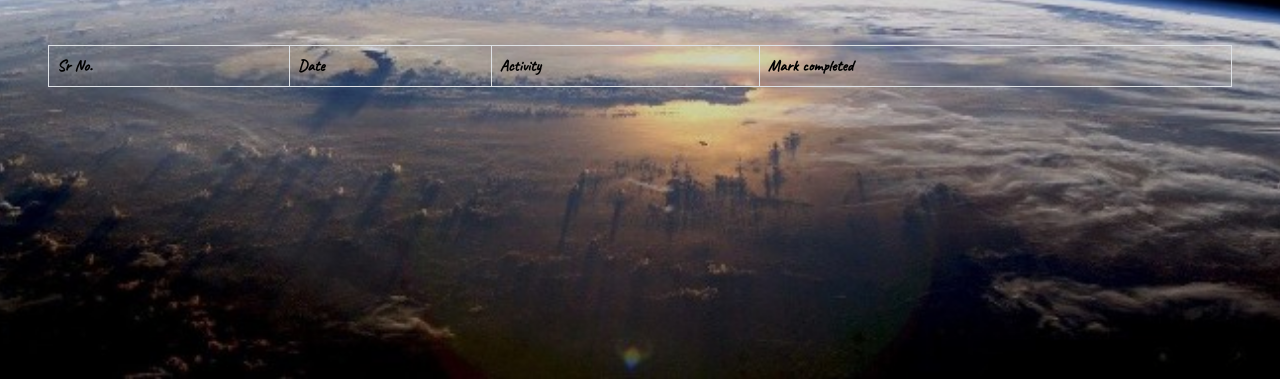
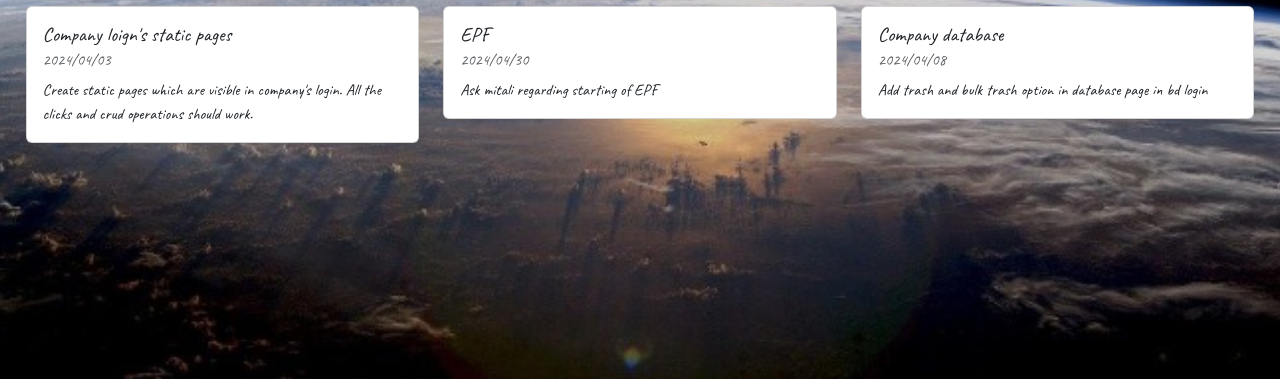
Before and after one commit to shaileshhb/chrome-extension, a browser extension: page tab/index.html in a window 1280 px wide. Shown: the part 421-800 px from the top of the page. Drawn offline with nearby package versions, Linux system fonts and the light colour scheme; no server answers; a web font is replaced by a local one.

Commit message:
changes in cards

```diff
--- a/tab/index.html
+++ b/tab/index.html
@@ -23,7 +23,41 @@
       <h3 class="text-white fs-2 ff-workbench" id="current-date"></h3>
     </div>
 
-    <div id="timesheet" class="table-responsive w-100 px-5 mt-5">
+    <div class="row mt-5">
+      <div class="col-md-4 col-sm-6 col-12">
+        <div class="card">
+          <div class="card-body">
+            <h5 class="card-title">Company loign's static pages</h5>
+            <h6 class="card-subtitle mb-2 text-body-secondary">2024/04/03</h6>
+            <p class="card-text">
+              Create static pages which are visible in company's login. All the clicks and crud operations should work.
+            </p>
+          </div>
+        </div>
+      </div>
+      <div class="col-md-4 col-sm-6 col-12">
+        <div class="card">
+          <div class="card-body">
+            <h5 class="card-title">EPF</h5>
+            <h6 class="card-subtitle mb-2 text-body-secondary">2024/04/30</h6>
+            <p class="card-text">Ask mitali regarding starting of EPF</p>
+          </div>
+        </div>
+      </div>
+      <div class="col-md-4 col-sm-6 col-12">
+        <div class="card">
+          <div class="card-body">
+            <h5 class="card-title">Company database</h5>
+            <h6 class="card-subtitle mb-2 text-body-secondary">2024/04/08</h6>
+            <p class="card-text">
+              Add trash and bulk trash option in database page in bd login
+            </p>
+          </div>
+        </div>
+      </div>
+    </div>
+
+    <!-- <div id="timesheet" class="table-responsive w-100 px-5 mt-5">
       <table class="table table-bordered table-transparent">
         <thead>
           <tr>
@@ -37,7 +71,7 @@
         </tbody>
       </table>
     </div>
-  </div>
+  </div> -->
 
   <script src="https://cdn.jsdelivr.net/npm/bootstrap@5.3.2/dist/js/bootstrap.bundle.min.js"
     integrity="sha384-C6RzsynM9kWDrMNeT87bh95OGNyZPhcTNXj1NW7RuBCsyN/o0jlpcV8Qyq46cDfL"
@@ -45,7 +79,7 @@
 
   <!-- <script src="./quotes.js"></script> -->
   <script src="./datetime.js"></script>
-  <script src="./timesheet.js"></script>
+  <!-- <script src="./timesheet.js"></script> -->
   <!-- <script src="./storage.js"></script> -->
 </body>
 
--- a/tab/timesheet.js
+++ b/tab/timesheet.js
@@ -1,4 +1,5 @@
-const baseUrl = 'http://localhost:8080/api/v1/tsam/tenant/7ca2664b-f379-43db-bdf9-7fdd40707219'
+// const baseUrl = 'http://localhost:8080/api/v1/tsam/tenant/7ca2664b-f379-43db-bdf9-7fdd40707219'
+const baseUrl = 'https://tsm.swabhavtechlabs.com/api/v1/tsam/tenant/7ca2664b-f379-43db-bdf9-7fdd40707219'
 const loginUrl = `${baseUrl}/login`
 const timesheetUrl = `${baseUrl}/new-timesheet/limit/40/offset/0`
 let token = ""
```
